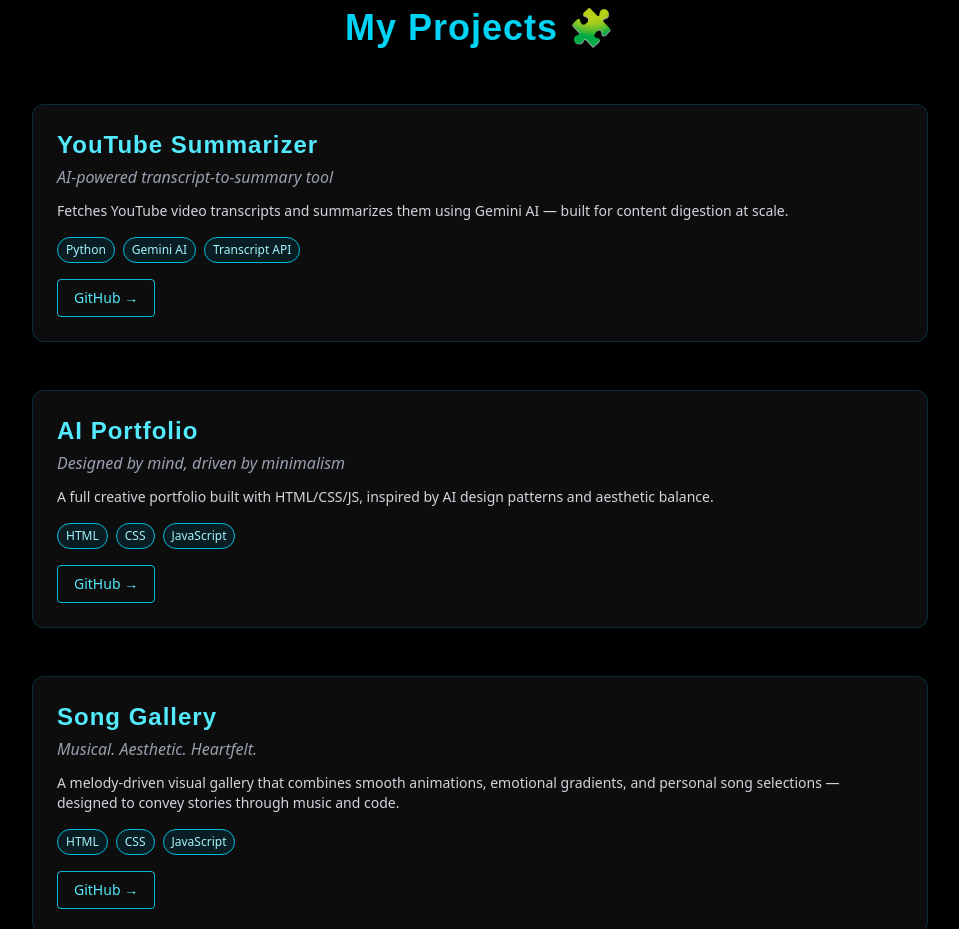
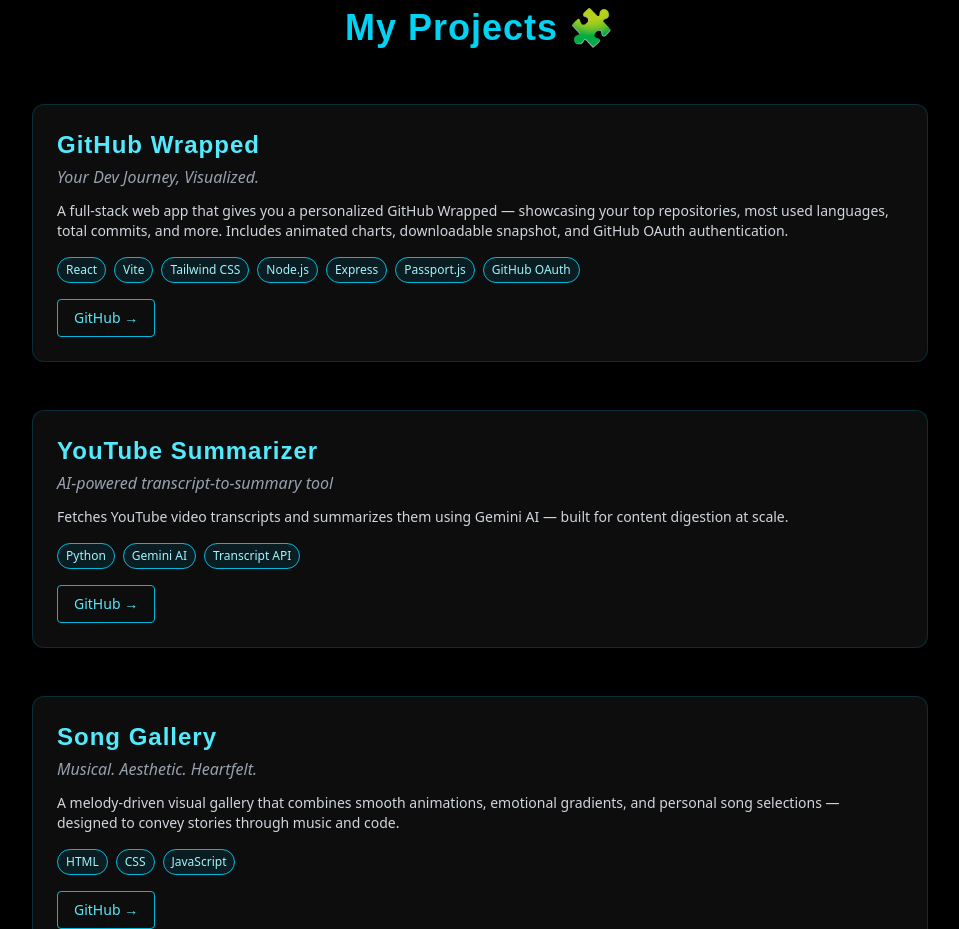
Before and after one commit to AryanKarfa/Personalized-Portfolio, a React (Vite) app: page / in a window 1280 px wide. Shown: the part 2580-3509 px from the top of the page, without its empty margins (160-1119 px from the left). Built offline with nearby package versions, Linux system fonts and the light colour scheme.

Commit message:
Update Projects.jsx

```diff
--- a/src/components/Projects.jsx
+++ b/src/components/Projects.jsx
@@ -1,6 +1,15 @@
 import { motion } from "framer-motion";
 
 const projects = [
+  {
+    title: "GitHub Wrapped",
+    tagline: "Your Dev Journey, Visualized.",
+    description:
+      "A full-stack web app that gives you a personalized GitHub Wrapped — showcasing your top repositories, most used languages, total commits, and more. Includes animated charts, downloadable snapshot, and GitHub OAuth authentication.",
+    tech: ["React", "Vite", "Tailwind CSS", "Node.js", "Express", "Passport.js", "GitHub OAuth"],
+    github: "https://github.com/AryanKarfa/GitHub-Wrapped",
+    demo: "#",
+  },
   {
     title: "YouTube Summarizer",
     tagline: "AI-powered transcript-to-summary tool",
@@ -8,15 +17,6 @@
       "Fetches YouTube video transcripts and summarizes them using Gemini AI — built for content digestion at scale.",
     tech: ["Python", "Gemini AI", "Transcript API"],
     github: "https://github.com/AryanKarfa/YouTube-Summarizer",
-    demo: "#",
-  },
-  {
-    title: "AI Portfolio",
-    tagline: "Designed by mind, driven by minimalism",
-    description:
-      "A full creative portfolio built with HTML/CSS/JS, inspired by AI design patterns and aesthetic balance.",
-    tech: ["HTML", "CSS", "JavaScript"],
-    github: "https://github.com/AryanKarfa/PORTFOLIO---by-aiwallah",
     demo: "#",
   },
   {
```
